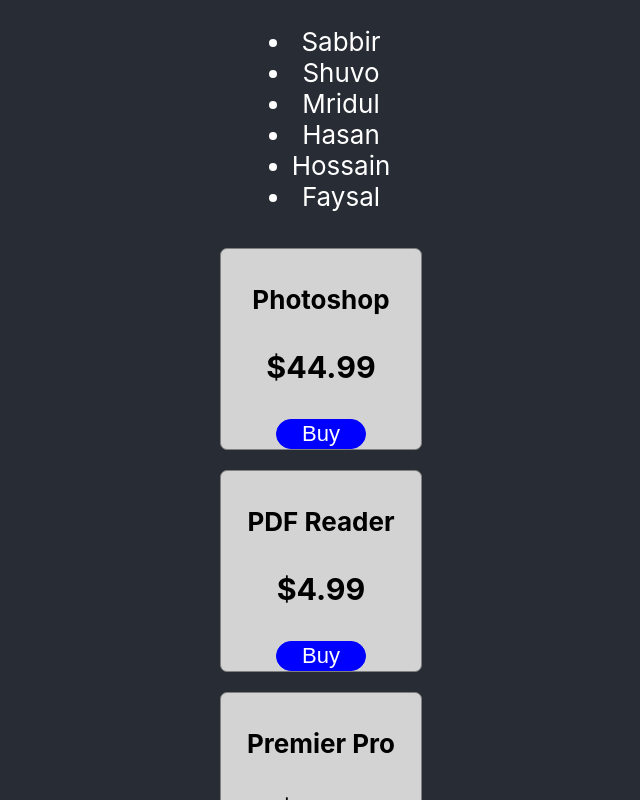
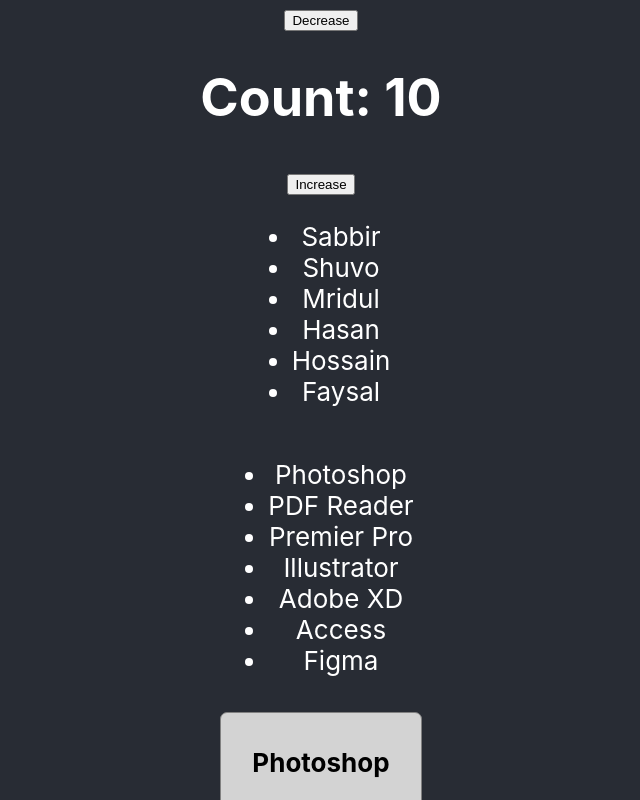
Before and after one commit to nomandhoni-cs/Core-Concepts-of-React, a React (Create React App) app: page / in a window 1280 px wide. Shown: the top 800 px of the page, without its empty margins (319-959 px from the left). Built offline with nearby package versions, Linux system fonts and the light colour scheme.

Commit message:
Used a counter and learned 2 ways to do it and learned state

```diff
--- a/src/App.js
+++ b/src/App.js
@@ -1,5 +1,6 @@
 import logo from "./logo.svg";
 import "./App.css";
+import { useState } from "react";
 
 const friendsList = ['Sabbir', 'Shuvo', 'Mridul', 'Hasan', 'Hossain', 'Faysal'];
 const products = [
@@ -11,13 +12,21 @@
   {name: 'Access', price: '$244.99'},
   {name: 'Figma', price: '$24.99'}
 ];
+const productNames = products.map(product => product.name);
+console.log(productNames);
 function App() {
   return (
     <div className="App">
       <header className="App-header">
+        <Counter></Counter>
         <ul>
           {
               friendsList.map(friend => <li>{friend}</li>)
+          }
+        </ul>
+        <ul>
+          {
+            productNames.map(pd => <li>{pd}</li>)
           }
         </ul>
         {
@@ -29,6 +38,17 @@
       </header>
     </div>
   );
+}
+function Counter() {
+  const [count, setCount] = useState(10);
+  const handleDecrease = () => setCount(count - 1);
+  return (
+    <div>
+      <button onClick={handleDecrease}>Decrease</button>
+      <h1>Count: {count}</h1>
+      <button onClick={() => setCount(count + 1)}>Increase</button>
+    </div>
+  )
 }
 function Product(props) {
   const style = {
```
